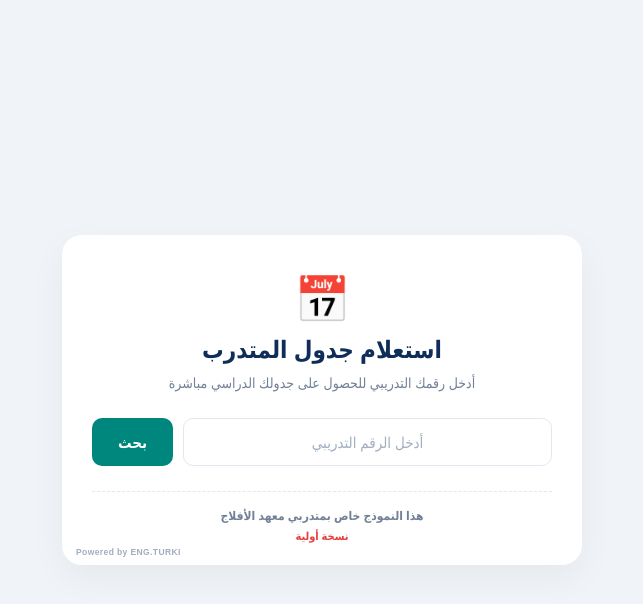
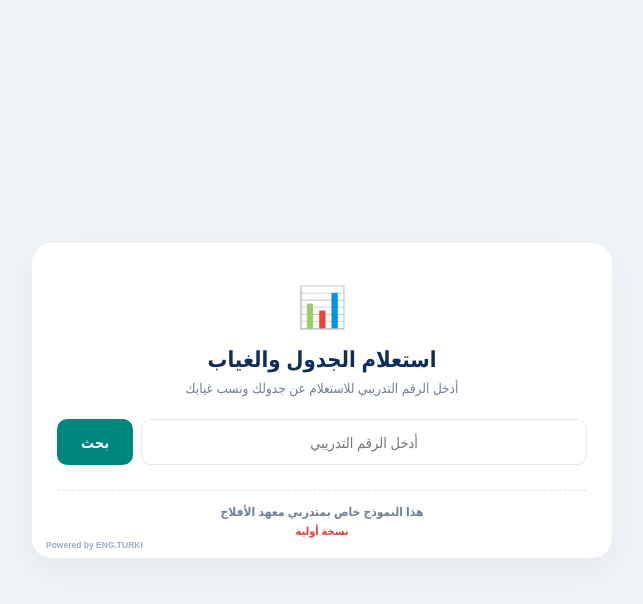
Before and after one commit to tvtcaflaj2030/schedule, a Flask app: page / in a window 1280 px wide. Shown: the top 604 px of the page, without its empty margins (318-961 px from the left). Run offline with Flask 3, Linux system fonts and the light colour scheme.

Commit message:
Update index.html

```diff
--- a/templates/index.html
+++ b/templates/index.html
@@ -3,215 +3,81 @@
 <head>
     <meta charset="UTF-8">
     <meta name="viewport" content="width=device-width, initial-scale=1.0">
-    <title>استعلام جدول المتدرب</title>
+    <title>استعلام جدول وغيابات المتدرب</title>
     <style>
-        * {
-            box-sizing: border-box;
-            font-family: 'Segoe UI', Tahoma, Geneva, Verdana, sans-serif;
-            margin: 0;
-            padding: 0;
-        }
-        body {
-            background-color: #f0f4f8;
-            color: #2d3748;
-            display: flex;
-            justify-content: center;
-            align-items: center;
-            min-height: 100vh;
-            padding: 20px;
-        }
-        .container {
-            background: #ffffff;
-            border-radius: 20px;
-            box-shadow: 0 12px 35px rgba(0, 0, 0, 0.05);
-            width: 100%;
-            max-width: 520px;
-            padding: 40px 30px 22px;
-            position: relative;
-            text-align: center;
-        }
+        * { box-sizing: border-box; font-family: 'Segoe UI', Tahoma, Geneva, Verdana, sans-serif; margin: 0; padding: 0; }
+        body { background-color: #f0f4f8; color: #2d3748; display: flex; justify-content: center; align-items: center; min-height: 100vh; padding: 20px; }
+        .container { background: #ffffff; border-radius: 20px; box-shadow: 0 12px 35px rgba(0, 0, 0, 0.05); width: 100%; max-width: 580px; padding: 35px 25px 20px; position: relative; text-align: center; }
+        .calendar-icon { font-size: 40px; margin-bottom: 10px; }
+        h1 { font-size: 22px; color: #0f2d59; font-weight: 800; margin-bottom: 6px; }
+        p.subtitle { color: #718096; font-size: 13.5px; margin-bottom: 22px; }
+        .form-group { display: flex; flex-direction: row-reverse; gap: 8px; margin-bottom: 15px; }
+        input[type="text"] { flex: 1; padding: 12px 16px; border: 1.5px solid #e2e8f0; border-radius: 10px; font-size: 14.5px; text-align: center; outline: none; }
+        input[type="text"]:focus { border-color: #00877d; box-shadow: 0 0 0 3px rgba(0, 135, 125, 0.12); }
+        button { padding: 12px 24px; background-color: #00877d; color: white; border: none; border-radius: 10px; font-size: 14.5px; font-weight: bold; cursor: pointer; }
+        button:hover { background-color: #006e66; }
+        .alert { display: none; padding: 12px; border-radius: 8px; font-size: 13px; margin-bottom: 15px; }
+        .alert-error { background-color: #fed7d7; color: #9b2c2c; border: 1px solid #feb2b2; }
+        .loader { display: none; margin: 15px auto; border: 3px solid #f3f3f3; border-top: 3px solid #00877d; border-radius: 50%; width: 28px; height: 28px; animation: spin 1s linear infinite; }
+        @keyframes spin { 0% { transform: rotate(0deg); } 100% { transform: rotate(360deg); } }
 
-        /* أيقونة التقويم والعناوين */
-        .calendar-icon {
-            font-size: 45px;
-            margin-bottom: 12px;
-            line-height: 1;
-        }
-        h1 {
-            font-size: 24px;
-            color: #0f2d59;
-            font-weight: 800;
-            margin-bottom: 8px;
-        }
-        p.subtitle {
-            color: #718096;
-            font-size: 14px;
-            margin-bottom: 26px;
-        }
+        /* نتائج الغياب */
+        .section-box { margin-top: 20px; text-align: right; }
+        .section-title { font-size: 15px; font-weight: bold; color: #0f2d59; margin-bottom: 10px; display: flex; justify-content: space-between; align-items: center; border-bottom: 1.5px solid #edf2f7; padding-bottom: 6px; }
+        .course-card { background: #f8fafc; border: 1px solid #e2e8f0; border-radius: 10px; padding: 12px; margin-bottom: 8px; }
+        .course-header { display: flex; justify-content: space-between; font-size: 13px; font-weight: bold; margin-bottom: 6px; }
+        .progress-bar-bg { background: #e2e8f0; border-radius: 6px; height: 8px; width: 100%; overflow: hidden; }
+        .progress-bar-fill { height: 100%; border-radius: 6px; }
 
-        /* حقل الإدخال وزر البحث */
-        .form-group {
-            display: flex;
-            flex-direction: row-reverse;
-            gap: 10px;
-            margin-bottom: 15px;
-        }
-        input[type="text"] {
-            flex: 1;
-            padding: 13px 18px;
-            border: 1.5px solid #e2e8f0;
-            border-radius: 10px;
-            font-size: 15px;
-            text-align: center;
-            outline: none;
-            transition: all 0.2s ease;
-            color: #2d3748;
-        }
-        input[type="text"]::placeholder {
-            color: #a0aec0;
-        }
-        input[type="text"]:focus {
-            border-color: #00877d;
-            box-shadow: 0 0 0 3px rgba(0, 135, 125, 0.12);
-        }
-        button {
-            padding: 13px 26px;
-            background-color: #00877d;
-            color: white;
-            border: none;
-            border-radius: 10px;
-            font-size: 15px;
-            font-weight: bold;
-            cursor: pointer;
-            transition: background-color 0.2s ease;
-            white-space: nowrap;
-        }
-        button:hover {
-            background-color: #006e66;
-        }
-        button:disabled {
-            background-color: #cbd5e0;
-            cursor: not-allowed;
-        }
+        /* ألوان الحالات */
+        .status-safe { color: #22543d; }
+        .fill-safe { background-color: #38a169; }
+        .status-warn1 { color: #b7791f; }
+        .fill-warn1 { background-color: #d69e2e; }
+        .status-warn2 { color: #dd6b20; }
+        .fill-warn2 { background-color: #ed8936; }
+        .status-danger { color: #e53e3e; }
+        .fill-danger { background-color: #e53e3e; }
 
-        /* التنبيهات */
-        .alert {
-            display: none;
-            padding: 12px 16px;
-            border-radius: 8px;
-            font-size: 13.5px;
-            margin-bottom: 15px;
-        }
-        .alert-error {
-            background-color: #fed7d7;
-            color: #9b2c2c;
-            border: 1px solid #feb2b2;
-        }
-
-        /* عرض النتيجة والتحميل */
-        #result-container {
-            display: none;
-            margin-top: 20px;
-            text-align: center;
-        }
-        .image-wrapper {
-            border: 1.5px solid #e2e8f0;
-            border-radius: 12px;
-            overflow: hidden;
-            background: #fafafa;
-            margin-bottom: 15px;
-            box-shadow: 0 4px 12px rgba(0, 0, 0, 0.04);
-            max-height: 550px;
-            overflow-y: auto;
-        }
-        .image-wrapper img {
-            width: 100%;
-            height: auto;
-            display: block;
-        }
-        .btn-download {
-            display: inline-block;
-            padding: 11px 24px;
-            background-color: #00877d;
-            color: white;
-            text-decoration: none;
-            border-radius: 8px;
-            font-weight: bold;
-            font-size: 14px;
-            transition: background-color 0.2s ease;
-        }
-        .btn-download:hover {
-            background-color: #006e66;
-        }
-
-        /* مؤشر التحميل */
-        .loader {
-            display: none;
-            margin: 15px auto;
-            border: 3.5px solid #f3f3f3;
-            border-top: 3.5px solid #00877d;
-            border-radius: 50%;
-            width: 30px;
-            height: 30px;
-            animation: spin 1s linear infinite;
-        }
-        @keyframes spin {
-            0% { transform: rotate(0deg); }
-            100% { transform: rotate(360deg); }
-        }
-
-        /* تذييل البطاقة */
-        .card-footer-notes {
-            margin-top: 25px;
-            padding-top: 15px;
-            border-top: 1px dashed #e2e8f0;
-            display: flex;
-            flex-direction: column;
-            gap: 4px;
-        }
-        .footer-note-main {
-            font-size: 12px;
-            color: #718096;
-            font-weight: 600;
-        }
-        .footer-note-sub {
-            font-size: 11px;
-            color: #e53e3e; /* لون أحمر مميز */
-            font-weight: 700;
-        }
-
-        /* حقوق المطور أسفل اليسار بحجم مصغر وناعم */
-        .dev-credits {
-            position: absolute;
-            bottom: 8px;
-            left: 14px;
-            font-size: 8.5px;
-            color: #a0aec0;
-            font-family: Arial, sans-serif;
-            letter-spacing: 0.4px;
-            font-weight: 600;
-            direction: ltr;
-        }
+        /* الجدول */
+        .image-wrapper { border: 1.5px solid #e2e8f0; border-radius: 12px; overflow: hidden; background: #fafafa; margin-top: 10px; margin-bottom: 12px; max-height: 480px; overflow-y: auto; }
+        .image-wrapper img { width: 100%; height: auto; display: block; }
+        .btn-download { display: inline-block; padding: 10px 20px; background-color: #00877d; color: white; text-decoration: none; border-radius: 8px; font-weight: bold; font-size: 13px; margin-bottom: 15px; }
+        .card-footer-notes { margin-top: 25px; padding-top: 12px; border-top: 1px dashed #e2e8f0; display: flex; flex-direction: column; gap: 3px; }
+        .footer-note-main { font-size: 12px; color: #718096; font-weight: 600; }
+        .footer-note-sub { font-size: 11px; color: #e53e3e; font-weight: 700; }
+        .dev-credits { position: absolute; bottom: 8px; left: 14px; font-size: 8.5px; color: #a0aec0; font-family: Arial, sans-serif; font-weight: 600; direction: ltr; }
     </style>
 </head>
 <body>
 
 <div class="container">
-    <div class="calendar-icon">📅</div>
-    <h1>استعلام جدول المتدرب</h1>
-    <p class="subtitle">أدخل رقمك التدريبي للحصول على جدولك الدراسي مباشرة</p>
+    <div class="calendar-icon">📊</div>
+    <h1>استعلام الجدول والغياب</h1>
+    <p class="subtitle">أدخل الرقم التدريبي للاستعلام عن جدولك ونسب غيابك</p>
 
     <form id="search-form">
         <div class="form-group">
             <button type="submit" id="submit-btn">بحث</button>
-            <input type="text" id="trainee_id" name="trainee_id" placeholder="أدخل الرقم التدريبي" required autocomplete="off">
+            <input type="text" id="trainee_id" placeholder="أدخل الرقم التدريبي" required autocomplete="off">
         </div>
     </form>
 
     <div class="loader" id="loader"></div>
     <div class="alert alert-error" id="error-box"></div>
 
-    <div id="result-container">
+    <!-- تقرير الغياب -->
+    <div id="attendance-section" class="section-box" style="display:none;">
+        <div class="section-title">
+            <span>📑 نسبة الغياب بالمقررات</span>
+            <span id="student-name-tag" style="font-size: 12px; color: #00877d;"></span>
+        </div>
+        <div id="courses-container"></div>
+    </div>
+
+    <!-- الجدول الدراسي -->
+    <div id="schedule-section" class="section-box" style="display:none; text-align: center;">
+        <div class="section-title"><span>🗓️ الجدول التدريبي الأسبوعي</span></div>
         <div class="image-wrapper">
             <img id="schedule-img" src="" alt="جدول المتدرب">
         </div>
@@ -222,8 +88,6 @@
         <span class="footer-note-main">هذا النموذج خاص بمتدربي معهد الأفلاج</span>
         <span class="footer-note-sub">نسخة أولية</span>
     </div>
-
-    <!-- حقوق المطور -->
     <div class="dev-credits">Powered by ENG.TURKI</div>
 </div>
 
@@ -233,18 +97,22 @@
     const submitBtn = document.getElementById('submit-btn');
     const loader = document.getElementById('loader');
     const errorBox = document.getElementById('error-box');
-    const resultContainer = document.getElementById('result-container');
+    const attendanceSection = document.getElementById('attendance-section');
+    const coursesContainer = document.getElementById('courses-container');
+    const studentNameTag = document.getElementById('student-name-tag');
+    const scheduleSection = document.getElementById('schedule-section');
     const scheduleImg = document.getElementById('schedule-img');
     const downloadLink = document.getElementById('download-link');
 
     form.addEventListener('submit', async function(e) {
         e.preventDefault();
-
         const traineeId = input.value.trim();
         if (!traineeId) return;
 
         errorBox.style.display = 'none';
-        resultContainer.style.display = 'none';
+        attendanceSection.style.display = 'none';
+        scheduleSection.style.display = 'none';
+        coursesContainer.innerHTML = '';
         loader.style.display = 'block';
         submitBtn.disabled = true;
 
@@ -252,43 +120,59 @@
             const formData = new FormData();
             formData.append('trainee_id', traineeId);
 
-            const response = await fetch('/search', {
-                method: 'POST',
-                body: formData
-            });
-
+            const response = await fetch('/search', { method: 'POST', body: formData });
             const data = await response.json();
+            loader.style.display = 'none';
+            submitBtn.disabled = false;
 
             if (data.success) {
-                const imgUrl = `/get_schedule_image?pages=${data.pages}&t=${new Date().getTime()}`;
-                scheduleImg.src = imgUrl;
-                downloadLink.href = imgUrl;
+                // عرض بطاقات الغياب
+                if (data.attendance && data.attendance.courses.length > 0) {
+                    studentNameTag.innerText = data.attendance.student_name || '';
+                    data.attendance.courses.forEach(c => {
+                        let fillClass = 'fill-safe', statusClass = 'status-safe';
+                        if (c.percentage >= 20.0 || c.status === 'حرمان') {
+                            fillClass = 'fill-danger'; statusClass = 'status-danger';
+                        } else if (c.percentage >= 15.0) {
+                            fillClass = 'fill-warn2'; statusClass = 'status-warn2';
+                        } else if (c.percentage >= 10.0) {
+                            fillClass = 'fill-warn1'; statusClass = 'status-warn1';
+                        }
 
-                scheduleImg.onload = () => {
-                    loader.style.display = 'none';
-                    resultContainer.style.display = 'block';
-                    submitBtn.disabled = false;
-                };
-                scheduleImg.onerror = () => {
-                    loader.style.display = 'none';
-                    errorBox.innerText = 'تعذر تحميل صورة الجدول.';
-                    errorBox.style.display = 'block';
-                    submitBtn.disabled = false;
-                };
+                        const card = `
+                            <div class="course-card">
+                                <div class="course-header">
+                                    <span>${c.course_name}</span>
+                                    <span class="${statusClass}">${c.status} (${c.percentage}%)</span>
+                                </div>
+                                <div class="progress-bar-bg">
+                                    <div class="progress-bar-fill ${fillClass}" style="width: ${Math.min(c.percentage * 5, 100)}%;"></div>
+                                </div>
+                            </div>
+                        `;
+                        coursesContainer.insertAdjacentHTML('beforeend', card);
+                    });
+                    attendanceSection.style.display = 'block';
+                }
+
+                // عرض الجدول
+                if (data.has_schedule) {
+                    const imgUrl = `/get_schedule_image?pages=${data.schedule_pages}&t=${new Date().getTime()}`;
+                    scheduleImg.src = imgUrl;
+                    downloadLink.href = imgUrl;
+                    scheduleSection.style.display = 'block';
+                }
             } else {
-                loader.style.display = 'none';
                 errorBox.innerText = data.message;
                 errorBox.style.display = 'block';
-                submitBtn.disabled = false;
             }
         } catch (err) {
             loader.style.display = 'none';
-            errorBox.innerText = 'حدث خطأ في الاتصال بالخادم، يرجى المحاولة لاحقاً.';
+            submitBtn.disabled = false;
+            errorBox.innerText = 'تعذر الاتصال بالخادم، يرجى المحاولة لاحقاً.';
             errorBox.style.display = 'block';
-            submitBtn.disabled = false;
         }
     });
 </script>
-
 </body>
 </html>
```
